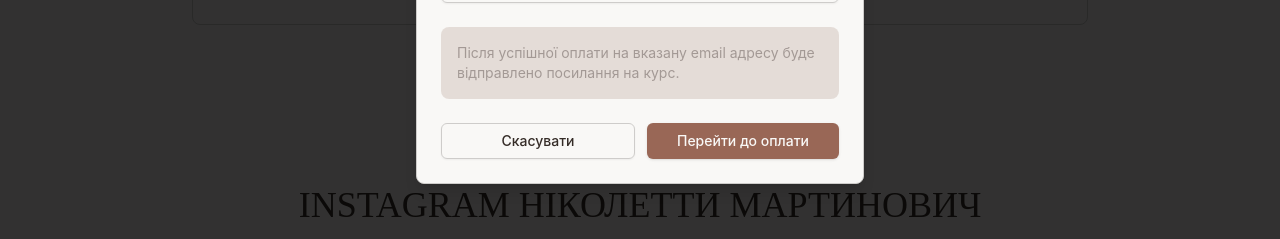
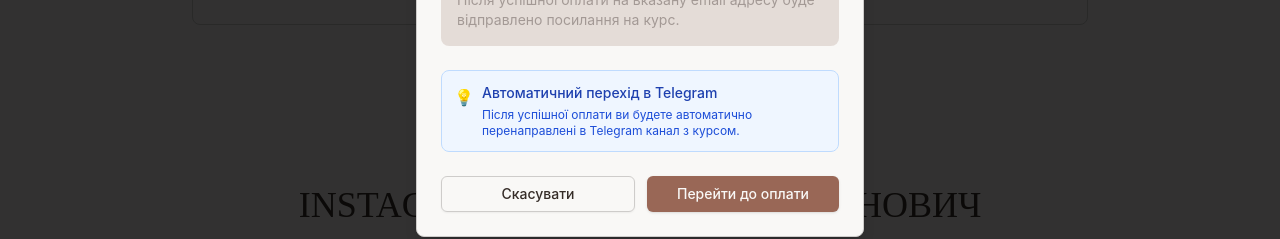
Before and after one commit to Finn-Lunas/MAKEUP-BY-NIKUSH, a Next.js app: page / in a window 1280 px wide. Both pictures are taken after a click on the button "Купити за 900 грн". Shown: the part 3973-4212 px from the top of the page. Built offline with nearby package versions, Linux system fonts and the light colour scheme; a web font is replaced by a local one.

Commit message:
fix: replace popup redirect with direct page redirect for better UX

```diff
--- a/src/components/PaymentModal.tsx
+++ b/src/components/PaymentModal.tsx
@@ -246,8 +246,8 @@
       interval = setInterval(() => {
         setRedirectCountdown((prev) => {
           if (prev <= 1) {
-            // Redirect to Telegram
-            window.open(telegramUrl, "_blank");
+            // Direct redirect to Telegram (no popup)
+            window.location.href = telegramUrl;
             return 0;
           }
           return prev - 1;
@@ -261,6 +261,11 @@
       }
     };
   }, [step, redirectCountdown, telegramUrl, isLoadingTelegram]);
+
+  const handleManualRedirect = () => {
+    // Direct redirect to Telegram
+    window.location.href = telegramUrl;
+  };
 
   const handleClose = () => {
     // Clear LiqPay widget
@@ -425,6 +430,24 @@
         </p>
       </div>
 
+      <div className="bg-blue-50 border border-blue-200 p-3 rounded-lg">
+        <div className="flex items-start space-x-2">
+          <div className="text-blue-600 mt-0.5">💡</div>
+          <div>
+            <p className="text-sm text-blue-800 font-medium mb-1">
+              {language === "uk"
+                ? "Автоматичний перехід в Telegram"
+                : "Automatic Telegram redirect"}
+            </p>
+            <p className="text-xs text-blue-700">
+              {language === "uk"
+                ? "Після успішної оплати ви будете автоматично перенаправлені в Telegram канал з курсом."
+                : "After successful payment you'll be automatically redirected to the Telegram channel with the course."}
+            </p>
+          </div>
+        </div>
+      </div>
+
       <div className="flex space-x-3">
         <Button variant="outline" onClick={handleClose} className="flex-1">
           {language === "uk" ? "Скасувати" : "Cancel"}
@@ -565,13 +588,20 @@
             <div className="text-3xl font-bold text-blue-600 mb-3">
               {redirectCountdown}
             </div>
+            <div className="space-y-2">
               <Button
-              onClick={() => window.open(telegramUrl, "_blank")}
-              className="bg-blue-600 hover:bg-blue-700"
+                onClick={handleManualRedirect}
+                className="bg-blue-600 hover:bg-blue-700 w-full"
                 size="sm"
               >
                 {language === "uk" ? "Перейти зараз" : "Go Now"}
               </Button>
+              <p className="text-xs text-blue-600 text-center">
+                {language === "uk"
+                  ? "Або зачекайте на автоматичне перенаправлення"
+                  : "Or wait for automatic redirect"}
+              </p>
+            </div>
           </div>
         )}
 
@@ -579,17 +609,24 @@
         {!isLoadingTelegram && telegramUrl && redirectCountdown === 0 && (
           <div className="bg-green-50 border border-green-200 p-4 rounded-lg mb-4">
             <p className="text-green-800 font-medium mb-2">
-              {language === "uk"
-                ? "✅ Перенаправлено в Telegram!"
-                : "✅ Redirected to Telegram!"}
+              {language === "uk" ? "✅ Готово до переходу!" : "✅ Ready to go!"}
             </p>
+            <div className="space-y-2">
               <Button
-              onClick={() => window.open(telegramUrl, "_blank")}
-              className="bg-green-600 hover:bg-green-700"
+                onClick={handleManualRedirect}
+                className="bg-green-600 hover:bg-green-700 w-full"
                 size="sm"
               >
-              {language === "uk" ? "Відкрити знову" : "Open Again"}
+                {language === "uk"
+                  ? "Відкрити Telegram канал"
+                  : "Open Telegram Channel"}
               </Button>
+              <p className="text-xs text-green-600 text-center">
+                {language === "uk"
+                  ? "Натисніть кнопку для переходу в Telegram канал"
+                  : "Click the button to go to Telegram channel"}
+              </p>
+            </div>
           </div>
         )}
 
```
Lines whose indentation alone changed are shown as unchanged.
